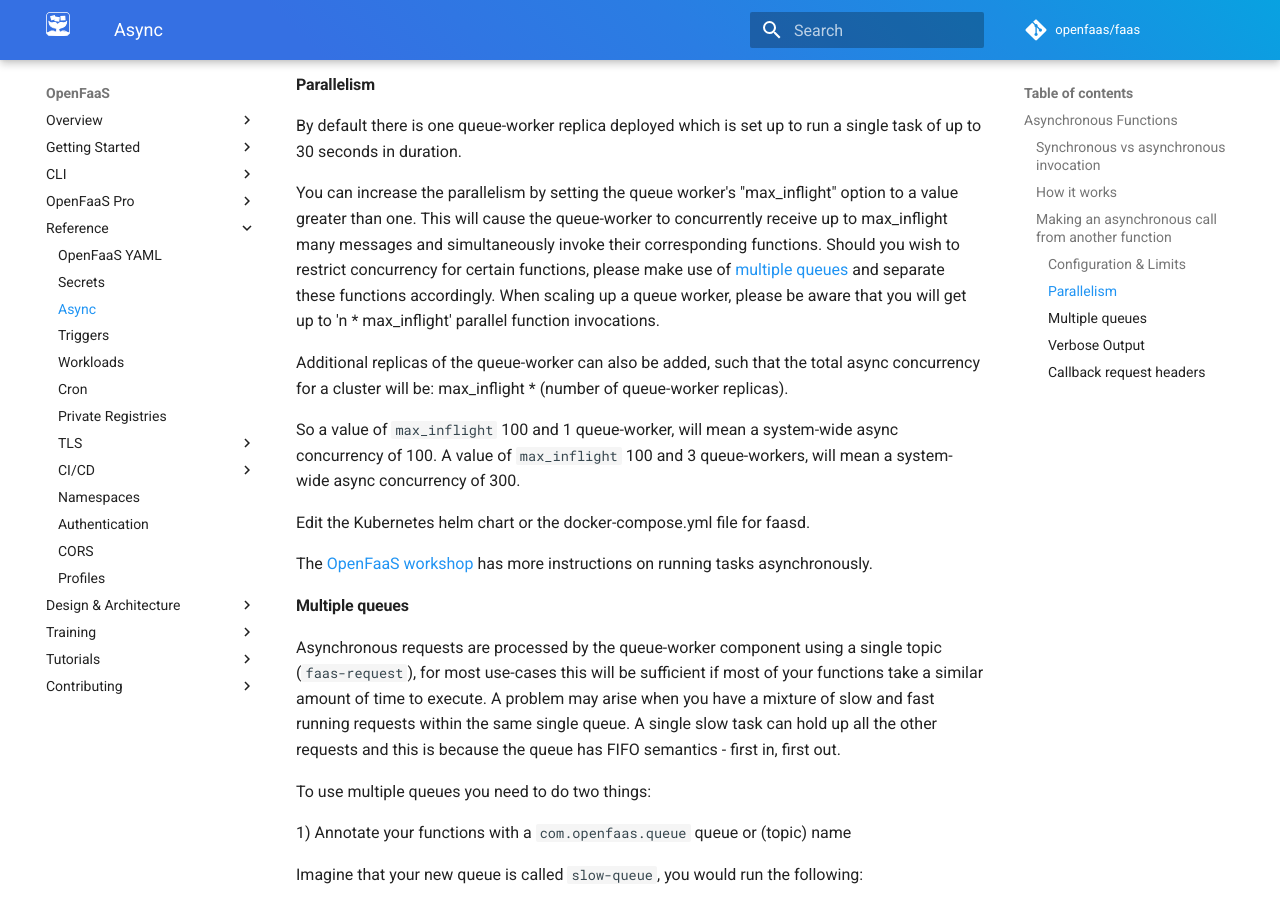
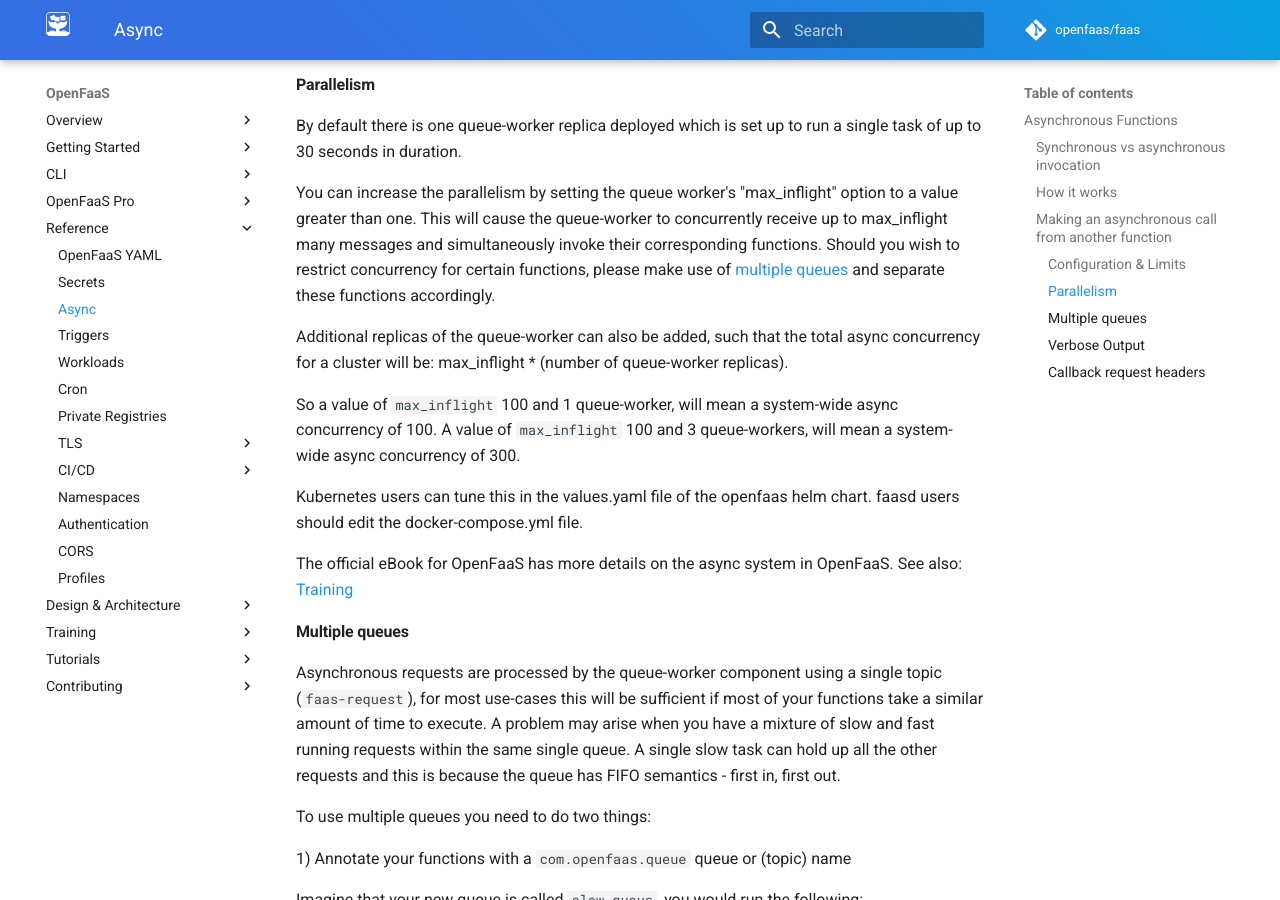
Before and after one commit to openfaas/docs, an MkDocs documentation site: the page built from docs/reference/async.md, in a window 1280 px wide and 900 px high, scrolled down 3368 px. Built offline with MkDocs 1.6.1 and Material for MkDocs 9.7.7, drawn with Linux system fonts in a browser that asks for light colours; comment, search, counter and statistics services are not loaded.

Commit message:
Remove duplicated info for queue-worker
Signed-off-by: Alex Ellis (OpenFaaS Ltd) <alexellis2@gmail.com>

```diff
--- a/docs/reference/async.md
+++ b/docs/reference/async.md
@@ -99,15 +99,15 @@ The queue-worker uses a single timeout for how long it will spend processing a m
 
 By default there is one queue-worker replica deployed which is set up to run a single task of up to 30 seconds in duration.
 
-You can increase the parallelism by setting the queue worker's "max_inflight" option to a value greater than one. This will cause the queue-worker to concurrently receive up to max_inflight many messages and simultaneously invoke their corresponding functions. Should you wish to restrict concurrency for certain functions, please make use of [multiple queues](#Multiple-queues) and separate these functions accordingly. When scaling up a queue worker, please be aware that you will get up to 'n * max_inflight' parallel function invocations.
+You can increase the parallelism by setting the queue worker's "max_inflight" option to a value greater than one. This will cause the queue-worker to concurrently receive up to max_inflight many messages and simultaneously invoke their corresponding functions. Should you wish to restrict concurrency for certain functions, please make use of [multiple queues](#Multiple-queues) and separate these functions accordingly.
 
 Additional replicas of the queue-worker can also be added, such that the total async concurrency for a cluster will be: max_inflight * (number of queue-worker replicas).
 
 So a value of `max_inflight` 100 and 1 queue-worker, will mean a system-wide async concurrency of 100. A value of `max_inflight` 100 and 3 queue-workers, will mean a system-wide async concurrency of 300.
 
-Edit the Kubernetes helm chart or the docker-compose.yml file for faasd.
+Kubernetes users can tune this in the values.yaml file of the openfaas helm chart. faasd users should edit the docker-compose.yml file.
 
-The [OpenFaaS workshop](https://github.com/openfaas/workshop) has more instructions on running tasks asynchronously.
+The official eBook for OpenFaaS has more details on the async system in OpenFaaS. See also: [Training](/tutorials/training/)
 
 #### Multiple queues
 
```
